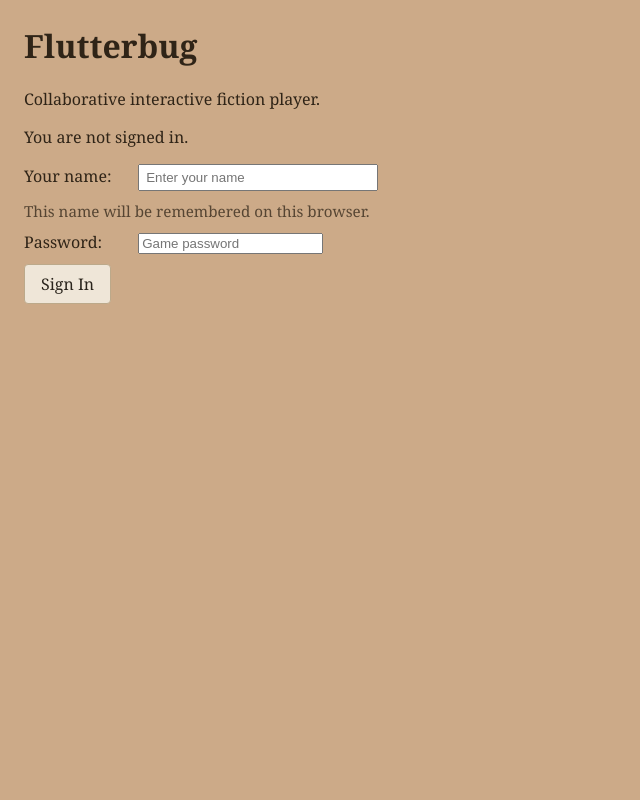
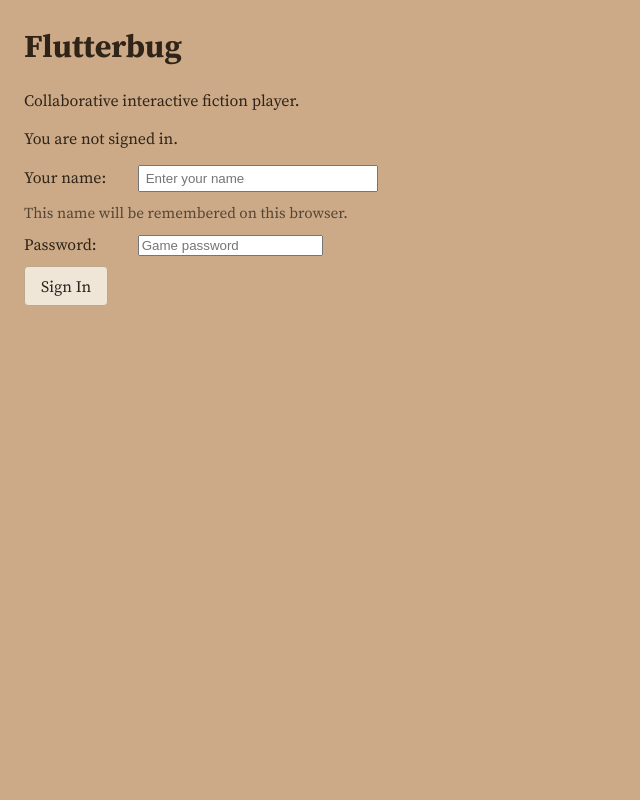
Before and after one commit to joelburton/flutterbug, a FastAPI app: page / in a window 1280 px wide. Shown: the whole page, without its empty margins (0-640 px from the left). Run offline with FastAPI, Linux system fonts and the light colour scheme; parts of the project's set-up code (start-up, migrations or seed data) failed here and were passed over; some libraries are stand-ins or nearby versions.

Commit message:
Self-host Iosevka Custom + Source Serif 4 web fonts
System-default mono/serif fallbacks meant gridcharwidth and buffer line
breaks varied by client OS, which makes the host's "lock the layout"
contract impossible to honor pixel-perfectly. Ship the actual fonts
instead so every client measures the same metrics.

Iosevka Custom is built locally (sans serifs, no ligatures, no character
variants) and subsetted with pyftsubset to ASCII + Latin-1 + Latin
Extended-A + General Punctuation + Currency + Box Drawing + Block
Elements + Geometric Shapes; layout features stripped except kern.
Source Serif 4 (Adobe) gets the same subset plus the liga feature.
Eight woff2 files total: ~162KB, vs. ~7MB starting from the original
Iosevka TTFs.

Both fonts are added as the primary entry in their font stacks; system
fonts remain as fallback in case the woff2 fails to load. font-display:
swap so GlkOte renders with fallback metrics during the (small) load
window and re-flows once the real font lands.

```diff
--- /dev/null
+++ b/src/flutterbug_server/static/fonts.css
@@ -0,0 +1,84 @@
+/*
+ * Self-hosted webfonts for Flutterbug.
+ *
+ * Iosevka Custom: condensed monospace (built locally with noLigation +
+ *   noCvSs + sans serifs), used for the game's grid windows so we can
+ *   fit ~17% more columns than typical mono fonts at the same pixel
+ *   width.
+ * Source Serif 4: serif used for the buffer (game prose) and the
+ *   sidebar.
+ *
+ * Both are subsetted with pyftsubset to ASCII + Latin-1 + Latin
+ * Extended-A + General Punctuation + Currency + Box Drawing + Block
+ * Elements + Geometric Shapes — covers everything IF games use without
+ * carrying braille / Armenian / Fraktur / math symbols / etc.
+ *
+ * font-display: swap so GlkOte can render with the system fallback
+ * stack while the woff2 loads, then re-flow once the real font is in.
+ * The grid-cell width in metrics is computed from the loaded font, so
+ * a fast swap is preferable to a long block.
+ */
+
+@font-face {
+  font-family: 'Iosevka Custom';
+  font-style: normal;
+  font-weight: 400;
+  font-display: swap;
+  src: url('/static/fonts/iosevka-custom-400-normal.woff2') format('woff2');
+}
+
+@font-face {
+  font-family: 'Iosevka Custom';
+  font-style: italic;
+  font-weight: 400;
+  font-display: swap;
+  src: url('/static/fonts/iosevka-custom-400-italic.woff2') format('woff2');
+}
+
+@font-face {
+  font-family: 'Iosevka Custom';
+  font-style: normal;
+  font-weight: 700;
+  font-display: swap;
+  src: url('/static/fonts/iosevka-custom-700-normal.woff2') format('woff2');
+}
+
+@font-face {
+  font-family: 'Iosevka Custom';
+  font-style: italic;
+  font-weight: 700;
+  font-display: swap;
+  src: url('/static/fonts/iosevka-custom-700-italic.woff2') format('woff2');
+}
+
+@font-face {
+  font-family: 'Source Serif 4';
+  font-style: normal;
+  font-weight: 400;
+  font-display: swap;
+  src: url('/static/fonts/source-serif-400-normal.woff2') format('woff2');
+}
+
+@font-face {
+  font-family: 'Source Serif 4';
+  font-style: italic;
+  font-weight: 400;
+  font-display: swap;
+  src: url('/static/fonts/source-serif-400-italic.woff2') format('woff2');
+}
+
+@font-face {
+  font-family: 'Source Serif 4';
+  font-style: normal;
+  font-weight: 700;
+  font-display: swap;
+  src: url('/static/fonts/source-serif-700-normal.woff2') format('woff2');
+}
+
+@font-face {
+  font-family: 'Source Serif 4';
+  font-style: italic;
+  font-weight: 700;
+  font-display: swap;
+  src: url('/static/fonts/source-serif-700-italic.woff2') format('woff2');
+}
--- a/src/flutterbug_server/static/theme-flutterbug.css
+++ b/src/flutterbug_server/static/theme-flutterbug.css
@@ -11,7 +11,8 @@
  */
 
 :root {
-  --fb-font-serif: Georgia, serif;
+  --fb-font-serif: "Source Serif 4", Georgia, serif;
+  --fb-font-mono: "Iosevka Custom", "SFMono-Regular", Menlo, Consolas, monospace;
   --fb-color-gameport-bg: #ccaa88;
 
   /* Multiplier the in-app A−/A+ stepper writes onto documentElement.
@@ -20,14 +21,14 @@
 
   --glk-window-bg: #fff8ef;
   --glk-buffer-text-color: #2f2417;
-  --glk-buffer-font-family: Georgia, serif;
+  --glk-buffer-font-family: "Source Serif 4", Georgia, serif;
   --glk-buffer-font-size: calc(1.125rem * var(--glk-game-font-scale));
   --glk-buffer-line-height: 1.45;
   --glk-buffer-padding: 0.5rem 0.75rem 0.5rem 0.75rem;
 
   --glk-grid-bg: #f1dbc0;
   --glk-grid-text-color: #3a2d20;
-  --glk-grid-font-family: "SFMono-Regular", Menlo, Consolas, monospace;
+  --glk-grid-font-family: "Iosevka Custom", "SFMono-Regular", Menlo, Consolas, monospace;
   --glk-grid-font-size: calc(0.875rem * var(--glk-game-font-scale));
   --glk-grid-padding: 0.375rem 0.625rem 0.375rem 0.625rem;
 
--- a/src/flutterbug_server/templates/main.html
+++ b/src/flutterbug_server/templates/main.html
@@ -2,6 +2,7 @@
 <head>
 <title>Flutterbug</title>
 
+<link rel="stylesheet" href="/static/fonts.css" type="text/css">
 <link id="theme-stylesheet" rel="stylesheet" type="text/css">
 
 <style type="text/css">
--- a/src/flutterbug_server/templates/play.html
+++ b/src/flutterbug_server/templates/play.html
@@ -3,6 +3,7 @@
 <head>
 <title>Flutterbug</title>
 
+<link rel="stylesheet" href="/static/fonts.css?v={{ asset_version }}" type="text/css">
 <link rel="stylesheet" href="/static/glkote.css?v={{ asset_version }}" type="text/css">
 <link rel="stylesheet" href="/static/dialog.css?v={{ asset_version }}" type="text/css">
 <link rel="stylesheet" href="/static/theme-base.css?v={{ asset_version }}" type="text/css">
```
Also changed, not shown: src/flutterbug_server/static/theme-nocturne.css (+4 -3 lines), src/flutterbug_server/static/fonts/iosevka-custom-400-italic.woff2 (added), src/flutterbug_server/static/fonts/iosevka-custom-400-normal.woff2 (added), src/flutterbug_server/static/fonts/iosevka-custom-700-italic.woff2 (added), src/flutterbug_server/static/fonts/iosevka-custom-700-normal.woff2 (added), src/flutterbug_server/static/fonts/source-serif-400-italic.woff2 (added), src/flutterbug_server/static/fonts/source-serif-400-normal.woff2 (added), src/flutterbug_server/static/fonts/source-serif-700-italic.woff2 (added), src/flutterbug_server/static/fonts/source-serif-700-normal.woff2 (added).
